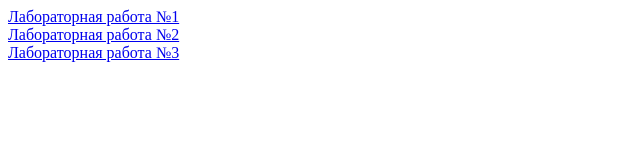
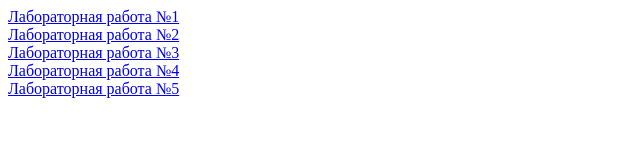
Before and after one commit to AndreyGichan/InIS, a plain HTML site: page index.html in a window 1280 px wide. Shown: the whole page, without its empty margins (0-640 px from the left). Drawn offline with Linux system fonts and the light colour scheme.

Commit message:
Update index.html

```diff
--- a/index.html
+++ b/index.html
@@ -8,5 +8,7 @@
     <a href="lab1/index.html">Лабораторная работа №1</a><br>
     <a href="lab2/index.html">Лабораторная работа №2</a><br>
     <a href="lab3/index.html">Лабораторная работа №3</a><br>
+    <a href="lab4/index.html">Лабораторная работа №4</a><br>
+    <a href="lab5/index.html">Лабораторная работа №5</a><br>
 </body>
 </html>
```
